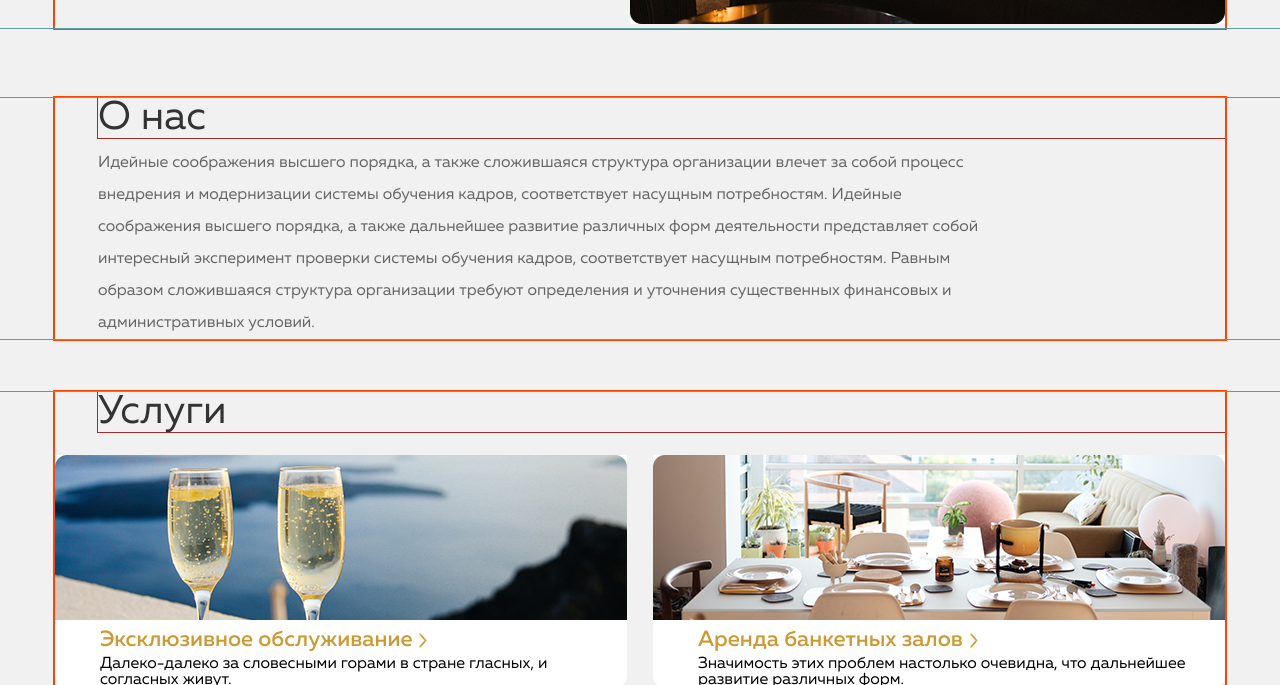
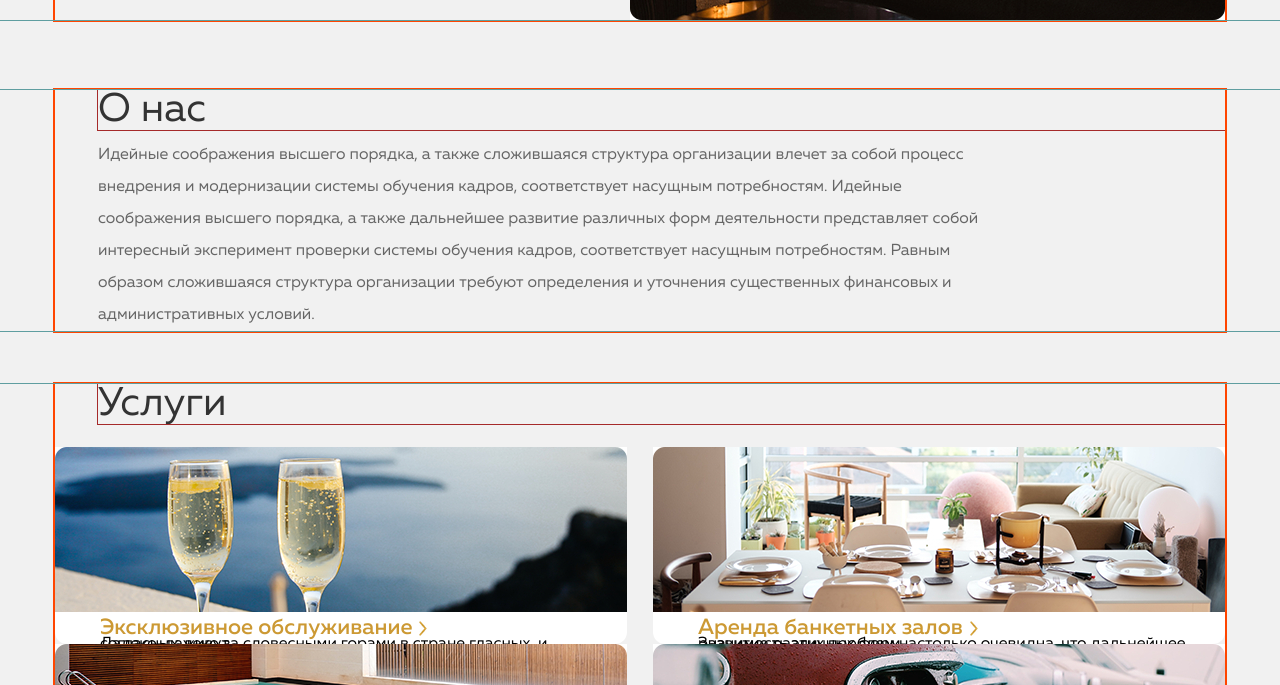
Before and after one commit to V-Goo/webLayout-homework-5, a plain HTML site: page index.html in a window 1280 px wide. Shown: the part 837-1522 px from the top of the page. Drawn offline with Linux system fonts and the light colour scheme.

Commit message:
fixed line-height to body

```diff
--- a/css/style.css
+++ b/css/style.css
@@ -42,7 +42,7 @@ html,
 body {
   font-family: 'Muller Regular', sans-serif;
   font-size: 16px;
-  line-height: 1;
+  line-height: 0;
   background-color: #f1f1f1;
 }
 
```
